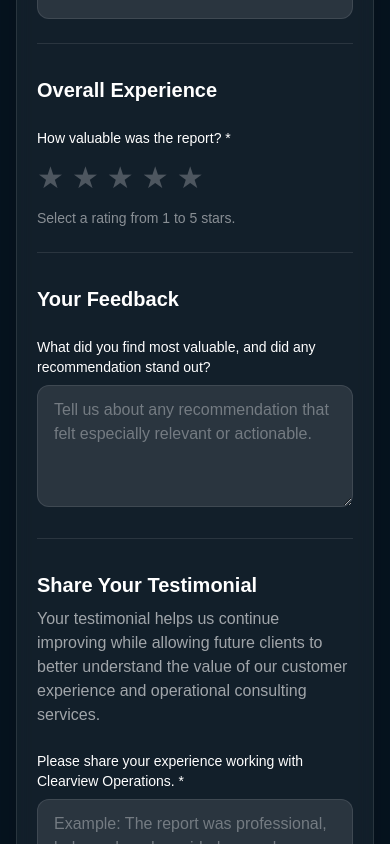
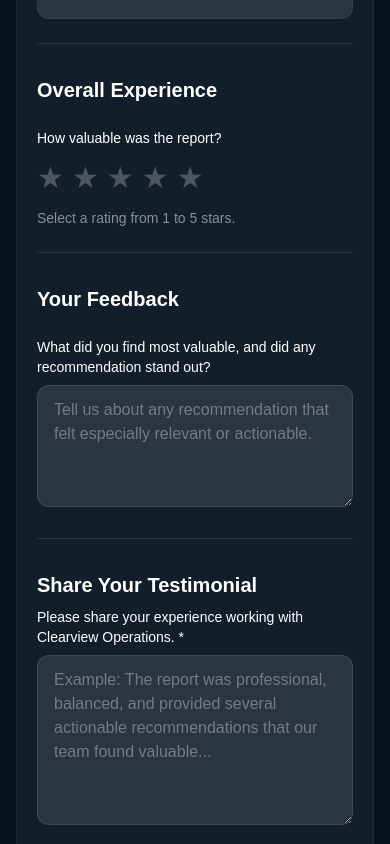
Before and after one commit to Mickey-Bancie/clearview-operations, a Next.js app: page /testimonial in a window 390 px wide. Shown: the part 980-1824 px from the top of the page. Built offline with nearby package versions, Linux system fonts and the light colour scheme.

Commit message:
Polished mobile form spacing

```diff
--- a/app/testimonial/page.tsx
+++ b/app/testimonial/page.tsx
@@ -6,8 +6,8 @@ export default function TestimonialPage() {
     const [rating, setRating] = useState(0);
   return (
     <main className="min-h-screen bg-[#06131f] px-4 py-8 text-white md:px-6 md:py-24">
-      <section className="mx-auto max-w-2xl rounded-3xl border border-white/10 bg-white/5 p-5 md:p-8 shadow-2xl backdrop-blur">
-        <p className="mb-3 text-sm font-semibold uppercase tracking-[0.25em] text-sky-300">
+      <section className="mx-auto max-w-2xl rounded-3xl border border-white/5 bg-white/5 p-5 md:p-8 shadow-2xl backdrop-blur">
+        <p className=" whitespace-nowrap mb-3 text-sm font-semibold uppercase tracking-[0.25em] text-sky-300">
           Clearview Operations
         </p>
 
@@ -39,7 +39,7 @@ export default function TestimonialPage() {
             autoFocus
               type="text"
               required
-              className="w-full rounded-xl border border-white/10 bg-white/10 px-4 py-3 outline-none focus:border-sky-400"
+              className="w-full rounded-xl border border-white/5 bg-white/10 px-4 py-3 outline-none focus:border-sky-400"
             />
           </div>
 
@@ -52,7 +52,7 @@ export default function TestimonialPage() {
               <input
                 type="text"
                 required
-                className="w-full rounded-xl border border-white/10 bg-white/10 px-4 py-3 outline-none focus:border-sky-400"
+                className="w-full rounded-xl border border-white/5 bg-white/10 px-4 py-3 outline-none focus:border-sky-400"
               />
             </div>
 
@@ -64,7 +64,7 @@ export default function TestimonialPage() {
                 type="text"
                 maxLength={1}
                 required
-                className="w-full rounded-xl border border-white/10 bg-white/10 px-4 py-3 outline-none focus:border-sky-400"
+                className="w-full rounded-xl border border-white/5 bg-white/10 px-4 py-3 outline-none focus:border-sky-400"
               />
             </div>
           </div>
@@ -75,7 +75,7 @@ export default function TestimonialPage() {
             </label>
             <input
               type="text"
-              className="w-full rounded-xl border border-white/10 bg-white/10 px-4 py-3 outline-none focus:border-sky-400"
+              className="w-full rounded-xl border border-white/5 bg-white/10 px-4 py-3 outline-none focus:border-sky-400"
             />
           </div>
 
@@ -85,7 +85,7 @@ export default function TestimonialPage() {
             </label>
             <input
               type="email"
-              className="w-full rounded-xl border border-white/10 bg-white/10 px-4 py-3 outline-none focus:border-sky-400"
+              className="w-full rounded-xl border border-white/5 bg-white/10 px-4 py-3 outline-none focus:border-sky-400"
             />
           </div>
           {/* Overall Experience */}
@@ -96,7 +96,7 @@ export default function TestimonialPage() {
   <div>
 
     <label className="mb-3 block text-sm font-medium">
-      How valuable was the report? *
+      How valuable was the report?
     </label>
 
     <div className="flex gap-2">
@@ -192,11 +192,6 @@ export default function TestimonialPage() {
     Share Your Testimonial
   </h2>
 
-  <p className="mb-6 max-w-2xl text-white/60">
-    Your testimonial helps us continue improving while allowing future
-    clients to better understand the value of our customer experience and
-    operational consulting services.
-  </p>
 
   <div>
     <label
@@ -396,7 +391,7 @@ export default function TestimonialPage() {
   </div>
 
 <p className="mt-10 text-center text-lg font-medium text-white/80 italic">
-  "Your feedback today helps us deliver even greater value to future businesses."
+  Your feedback today helps us deliver even greater value to future businesses.
 </p>
 
 <div className="sticky bottom-0 -mx-5 mt-8 border-t border-white/10 bg-[#0b1a27]/95 px-5 py-4 backdrop-blur md:static md:mx-0 md:border-0 md:bg-transparent md:px-0 md:py-0">
```
